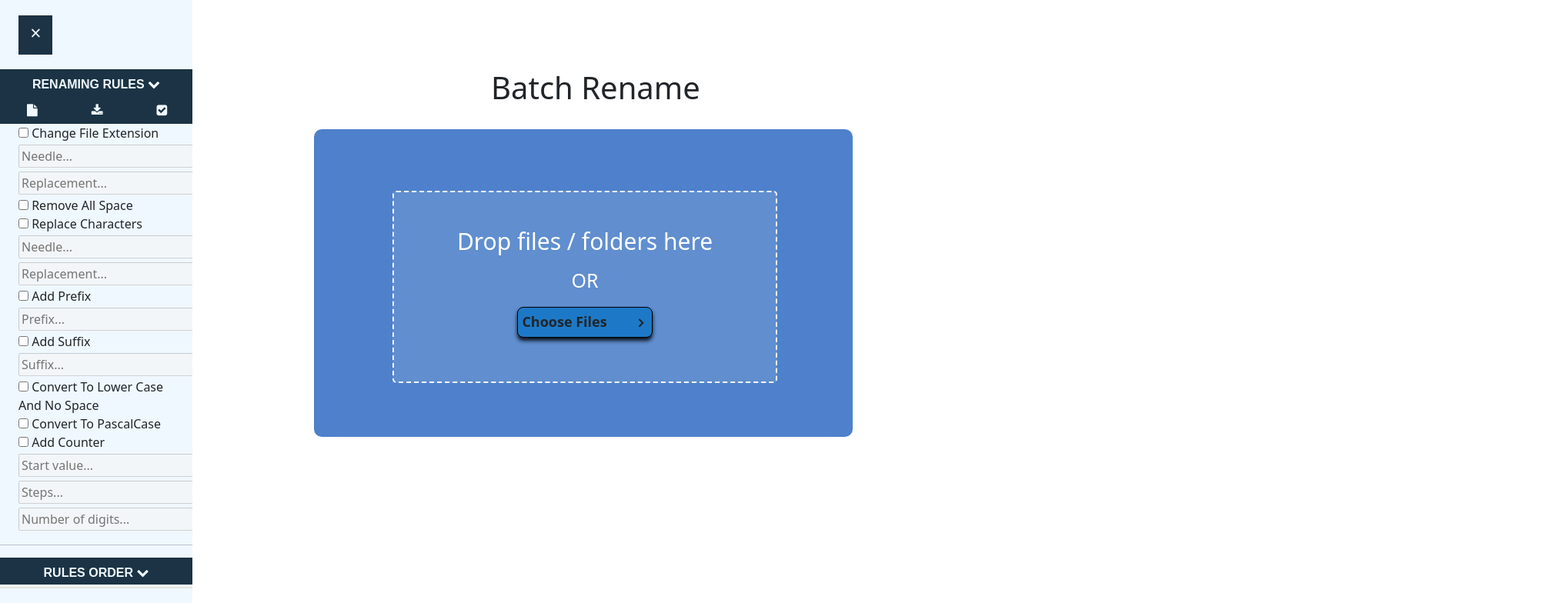
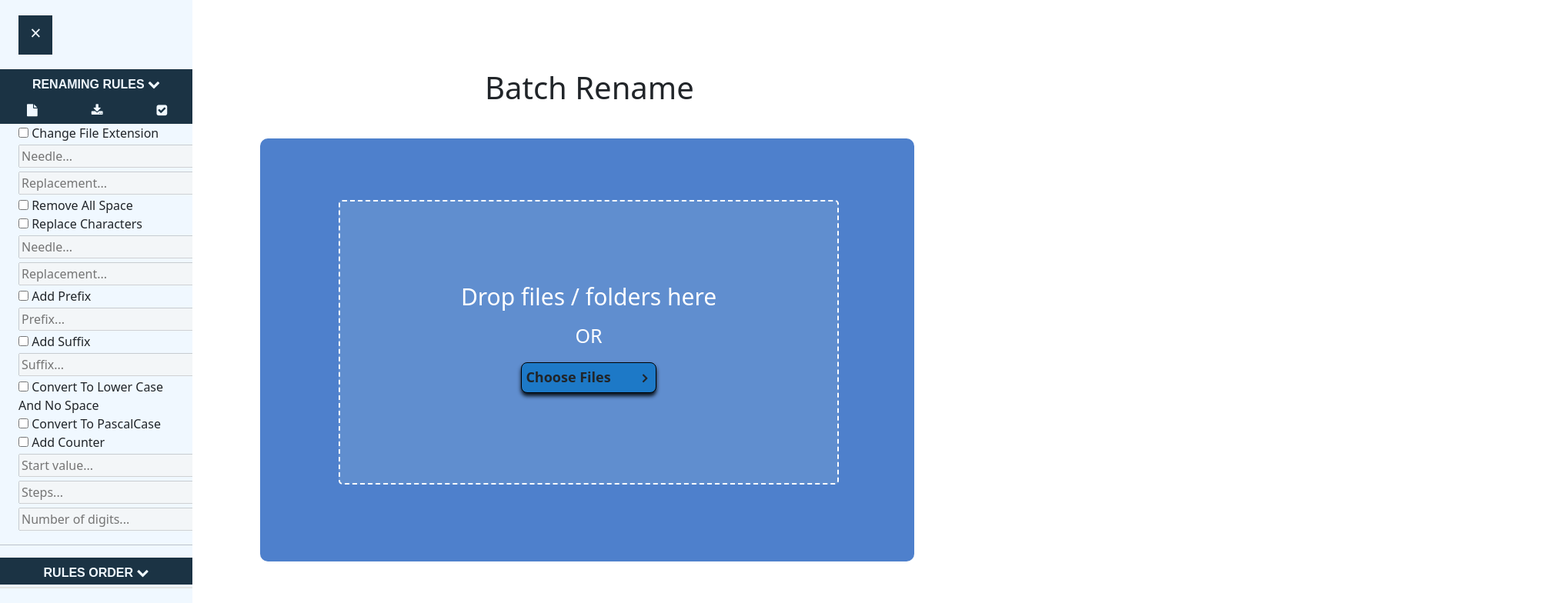
Before and after one commit to entee28/batch-rename, an Electron app: page src/index.html in a window 1400 px wide. Shown: the top 784 px of the page at 77% size, 2018 px wide, since content can reach past the window. Drawn offline with nearby package versions, Linux system fonts and the light colour scheme.

Commit message:
sizelayoutlaycondao

```diff
--- a/src/index.html
+++ b/src/index.html
@@ -22,8 +22,7 @@
 </head>
 
 <body>
-  <!-- <section> -->
-    <div class="row" id="rule-list-container">
+    <div class="row"  id="rule-list-container">
       <div class="col-lg-4">
         <div id="sideBar" class="sidebar">
           <i href="javascript:void(0)" class="closebtn" id="close">&times;</i>
@@ -132,9 +131,9 @@
           <button class="openbtn" id="open">&#9776;</button>
         </div>
       </div>
+    </div>
 
-      <!-- <div class="col-lg-8"> -->
-        <div class="row" id="rowdrop">
+    <div class="row" id="rowdrop">
           <h1 id="batchtitle">Batch Rename</h1>
           <div class="drag-back" id="drag-back">
             <div class="drag-area" id="drag-area">
@@ -148,9 +147,11 @@
                 </div>
               </div>
             </div>
-          </div>
         </div>
+    </div>
+
         <br>
+
         <div class="row" id="rowtable">
           <section id="batchtable">
             <table class="table table-bordered">
@@ -172,10 +173,8 @@
               <button id="btnConvert" class="btn btn-primary focus-second-visible btn-shadow mar-lr-5">Convert</button>
             </div>
         </section>
-        </div>
-      </div>
-    <!-- </div> -->
-  <!-- </section> -->
+    </div>
+
 
   <script src="./renderer.js"></script>
 
--- a/src/renderer.js
+++ b/src/renderer.js
@@ -785,6 +785,8 @@ function openNav() {
     document.getElementById("open").style.transition = "0s";
     document.getElementById("open").disabled = true;
     document.getElementById("open").style.cursor = "default";
+    document.getElementById("batchtitle").style.marginLeft = "45%";
+    document.getElementById("drag-back").style.marginLeft = "25%";
 }
 
 function closeNav() {
@@ -799,7 +801,8 @@ function closeNav() {
                 document.getElementById("open").style.opacity = "1";
             }
         });
-
+    document.getElementById("batchtitle").style.marginLeft = "40%";
+    document.getElementById("drag-back").style.marginLeft = "20%";
 }
 
 const openMenu = document.getElementById("open");
--- a/src/style.css
+++ b/src/style.css
@@ -275,8 +275,8 @@ h5{
 
   .drag-area{
     border: 2px dashed #fff;
-    height: 250px;
-    width: 500px;
+    height: 370px;
+    width: 650px;
     border-radius: 5px;
     display: flex;
     align-items: center;
@@ -288,10 +288,10 @@ h5{
   }
 
   .drag-back{
-    height: 400px;
-    width: 700px;
+    height: 550px;
+    width: 850px;
     background: #4e80cc    ;
-    margin-left: 420px;
+    margin-left: 25%;
     border-radius: 10px;
   }
 
@@ -376,8 +376,8 @@ h5{
 }
 
 #batchtitle{
-    margin-left: 638px;
-    margin-bottom: 30px;
+    margin-left: 45%;
+    margin-bottom: 3%;
 }
 
 .martop-250{
@@ -421,5 +421,5 @@ h5{
 }
 
 #rowdrop{
-  width: 800px;
+  width: 100%;
 }
```
